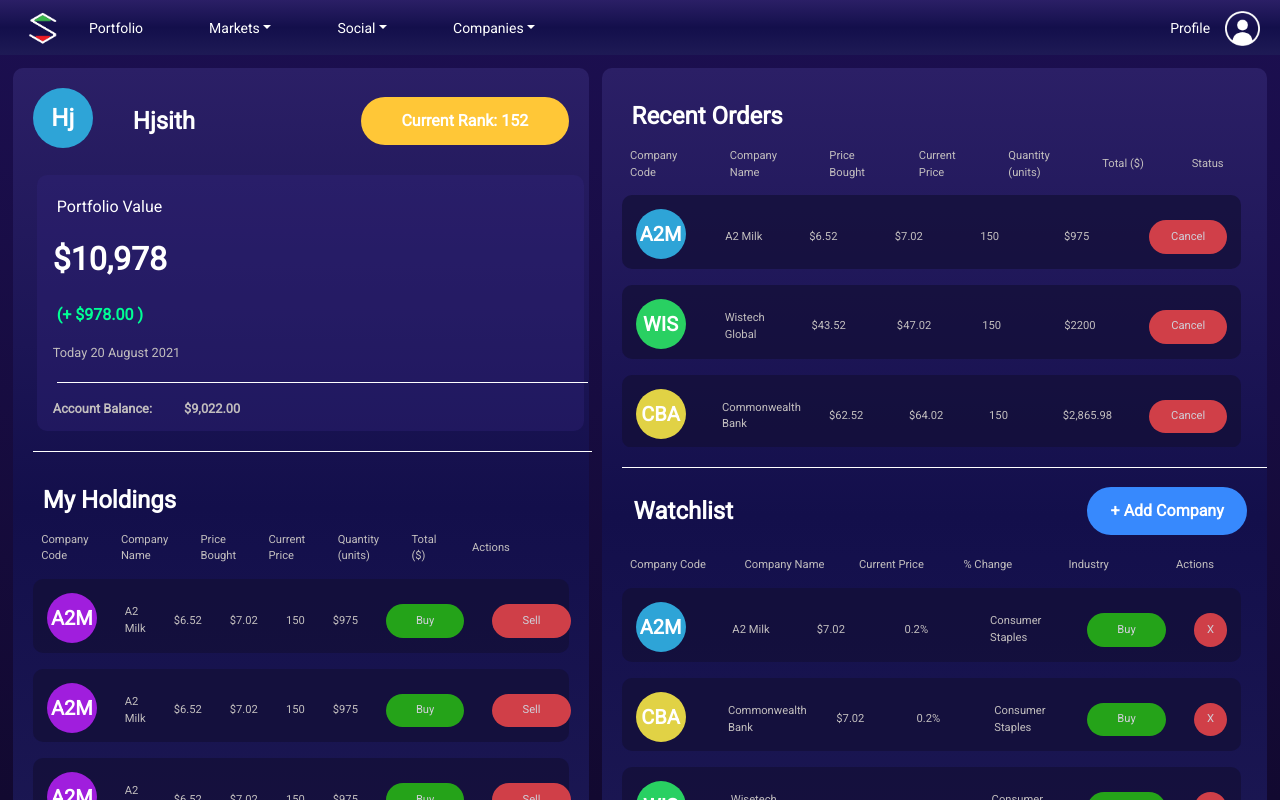
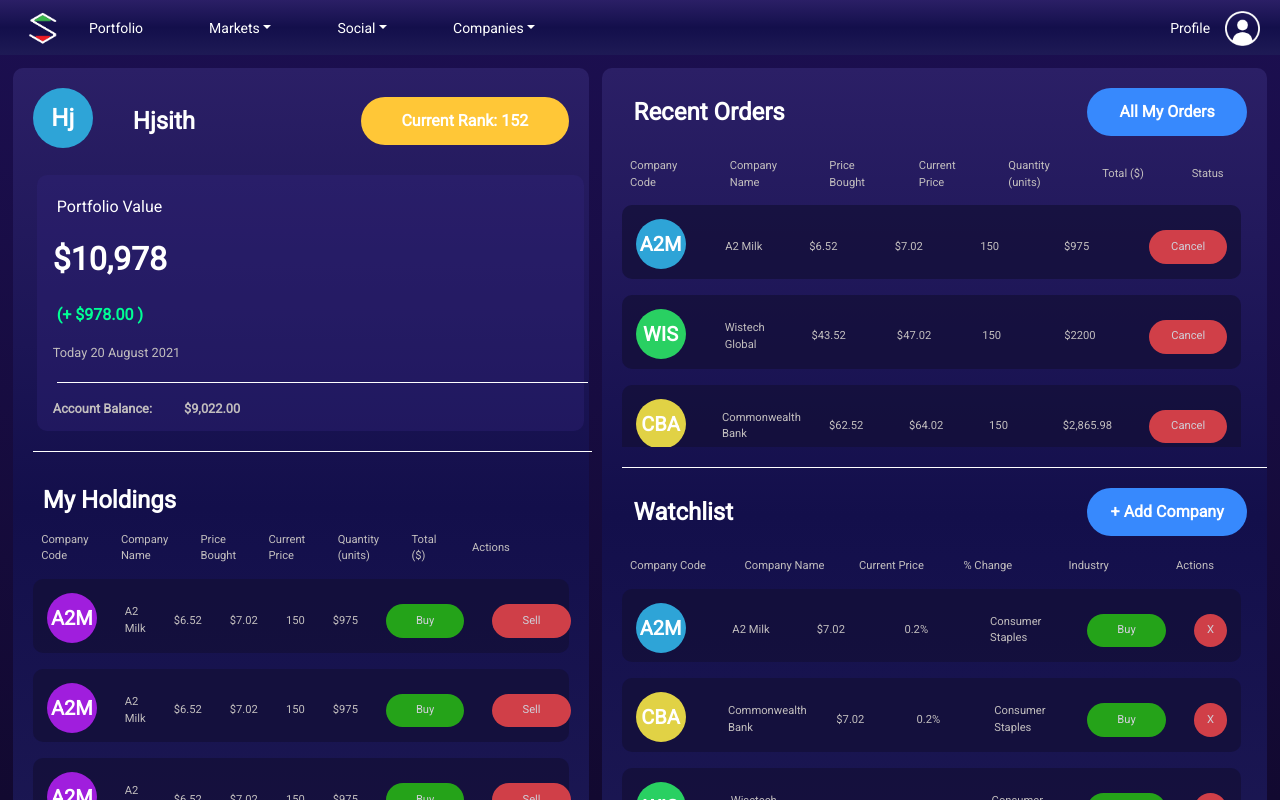
Before and after one commit to hjsith/Stocking-Up-V2, a React (Create React App) app in the folder client/: page /Portfolio in a window 1280 px wide. Shown: the top 800 px of the page. Built offline with nearby package versions, Linux system fonts and the light colour scheme.

Commit message:
Added in a notification when order and watchlist deletes

```diff
--- a/client/src/assets/css/PortfolioPage.scss
+++ b/client/src/assets/css/PortfolioPage.scss
@@ -325,13 +325,13 @@
 }
 
 .divorder {
-  height: 15.7em;
+  height: 15.1em;
   width: 97%;
   overflow: auto;
 }
 
 .divwatchlist {
-  height: 21.9em;
+  height: 21.8em;
   width: 97%;
   overflow: auto;
 }
--- a/client/src/components/PortfolioComponents/RecentOrders.js
+++ b/client/src/components/PortfolioComponents/RecentOrders.js
@@ -1,6 +1,7 @@
 import React from "react";
 import "../../assets/css/PortfolioPage.scss";
 import PanelTitle from "./PanelTitle";
+import Popup from "../../components/Popup";
 import OrderRowPanel from "./OrderRowPanel";
 
 class RecentOrders extends React.Component {
@@ -36,6 +37,7 @@ class RecentOrders extends React.Component {
           total: "$2,865.98",
         },
       ],
+      snackBarMessage: "",
     };
   }
 
@@ -44,14 +46,29 @@ class RecentOrders extends React.Component {
     copyOrderArray.splice(index, 1);
     this.setState({
       orderArray: copyOrderArray,
-      // snackBarMessage: "Password has been successfully updated!",
+      snackBarMessage: "Your order for has successfully been deleted!",
+      //Ask James on how to do it when you delete multiple things
     });
   };
 
   render() {
     return (
       <div>
-        <PanelTitle title="Recent Orders" />
+        <table className="TableWatchlistTitle">
+          <tr>
+            <th width="78%">
+              <th className="NormalPanelTitle2">Recent Orders</th>
+            </th>
+            <th th width="19%">
+              <div className="ButtonContainer">
+                <a href="/CompanySearch" className="BlueWatchlistButton">
+                  All My Orders
+                </a>
+              </div>
+            </th>
+          </tr>
+        </table>
+
         <table className="TableTitleFont">
           <tr>
             <th>Company Code</th>
@@ -80,6 +97,9 @@ class RecentOrders extends React.Component {
             );
           })}
         </div>
+        <div>
+          <Popup message={this.state.snackBarMessage} />
+        </div>
       </div>
     );
   }
--- a/client/src/components/PortfolioComponents/Watchlist.js
+++ b/client/src/components/PortfolioComponents/Watchlist.js
@@ -1,6 +1,7 @@
 import React from "react";
 import "../../assets/css/PortfolioPage.scss";
 import WatchlistRowPannel from "./WatchlistRowPanel";
+import Popup from "../../components/Popup";
 
 class Watchlist extends React.Component {
   constructor(props) {
@@ -48,6 +49,7 @@ class Watchlist extends React.Component {
           industry: "Consumer Staples",
         },
       ],
+      snackBarMessage: "",
     };
   }
 
@@ -56,6 +58,8 @@ class Watchlist extends React.Component {
     copyWatchlistArray.splice(index, 1);
     this.setState({
       watchlistArray: copyWatchlistArray,
+      snackBarMessage: "Watchlist item has been successfully deleted!",
+      //Ask James on how to do it when you delete multiple things
     });
   };
 
@@ -103,6 +107,9 @@ class Watchlist extends React.Component {
           })}
         </div>
         <br />
+        <div>
+          <Popup message={this.state.snackBarMessage} />
+        </div>
       </div>
     );
   }
```
Also changed, not shown: 1 other file (tests, documents, lock files or other folders).
